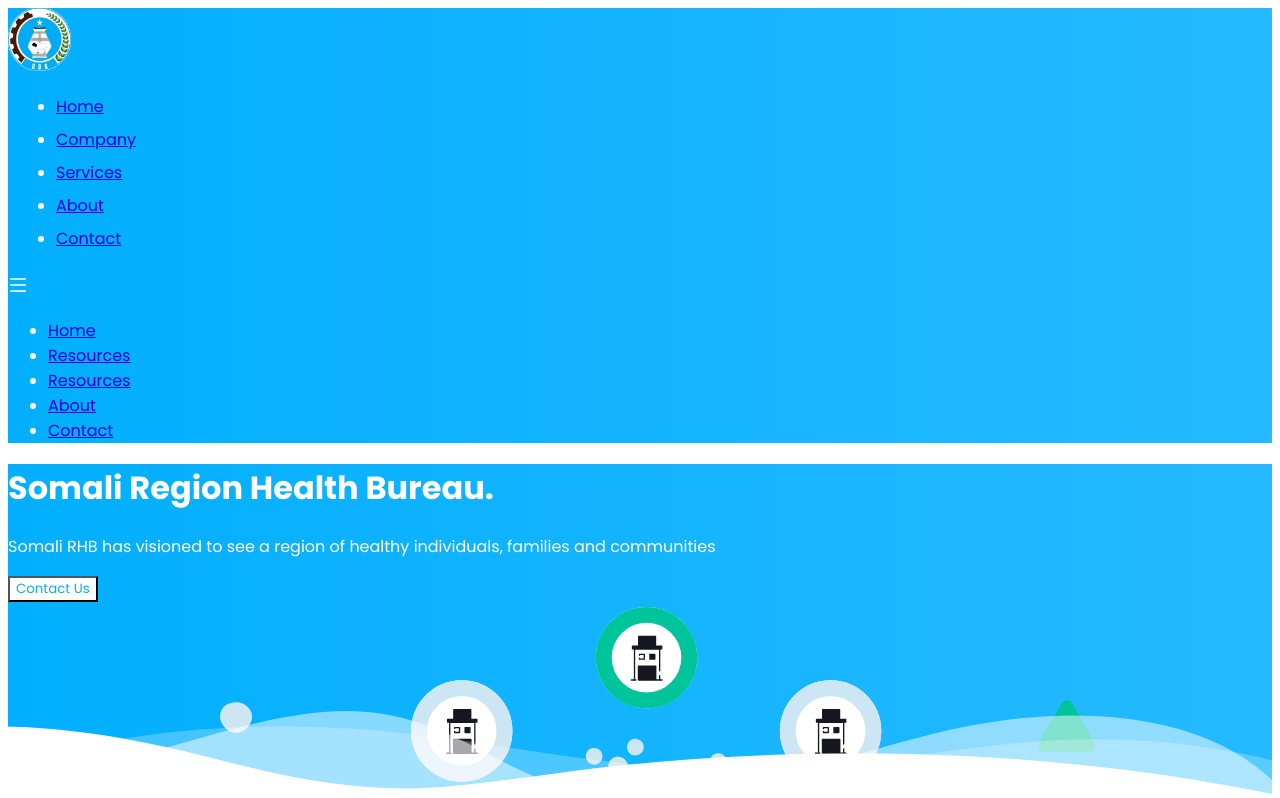
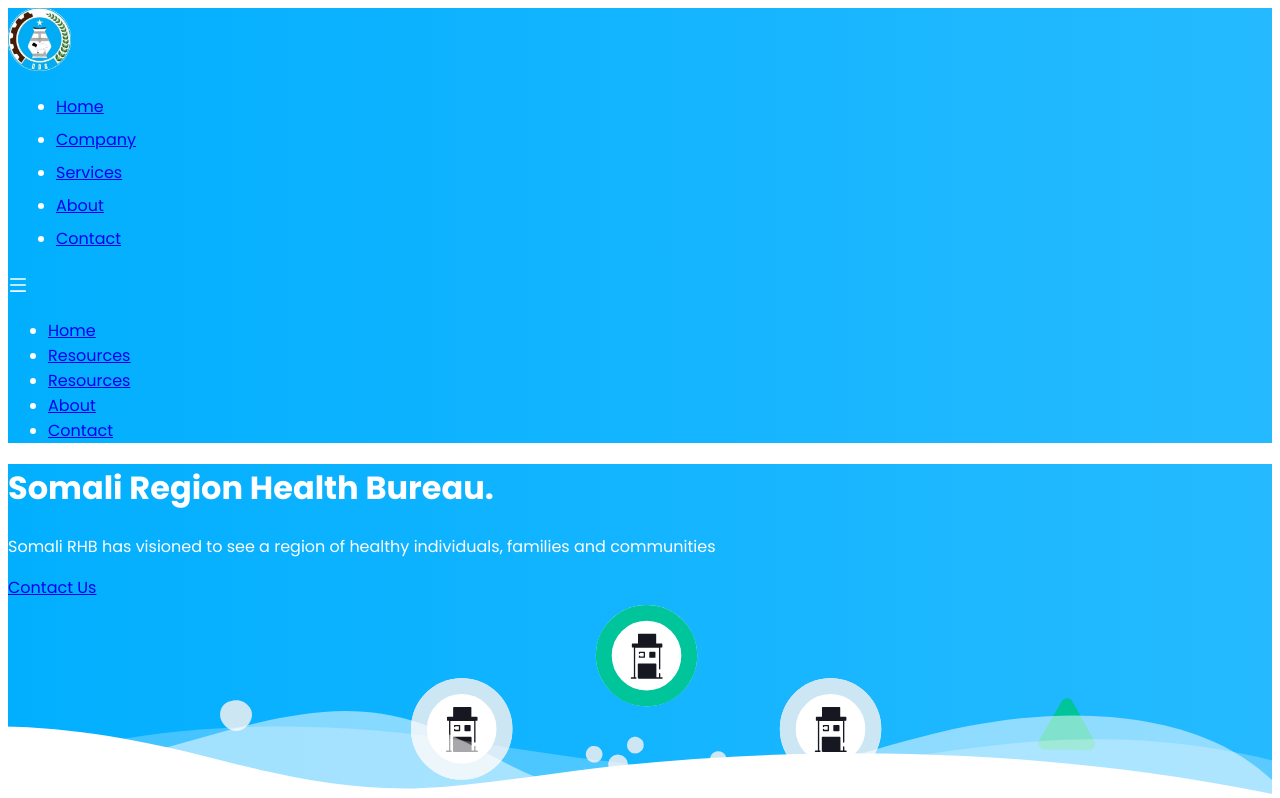
Before and after one commit to kalebmelaku/HealthOffice, a React (Vite) app: page / in a window 1280 px wide. Shown: the top 798 px of the page. Built offline with nearby package versions, Linux system fonts and the light colour scheme.

Commit message:
fix contact button

```diff
--- a/src/components/HeroSection.jsx
+++ b/src/components/HeroSection.jsx
@@ -15,9 +15,9 @@
           <p className="leading-normal text-white text-2xl mb-8">
           Somali RHB has visioned to see a region of healthy individuals, families and communities
           </p>
-          <button className="mx-auto lg:mx-0 hover:underline bg-white text-gray-800 font-bold my-6 py-4 px-8 shadow-lg focus:outline-none focus:shadow-outline transform transition hover:scale-105 duration-300 ease-in-out">
+          <a href="#contact" className="mx-auto lg:mx-0 hover:underline bg-white text-gray-800 font-bold my-6 py-4 px-8 shadow-lg focus:outline-none focus:shadow-outline transform transition hover:scale-105 duration-300 ease-in-out">
             Contact Us
-          </button>
+          </a>
         </div>
 
         <div className="w-full md:w-3/5 py-6 text-center">
```
